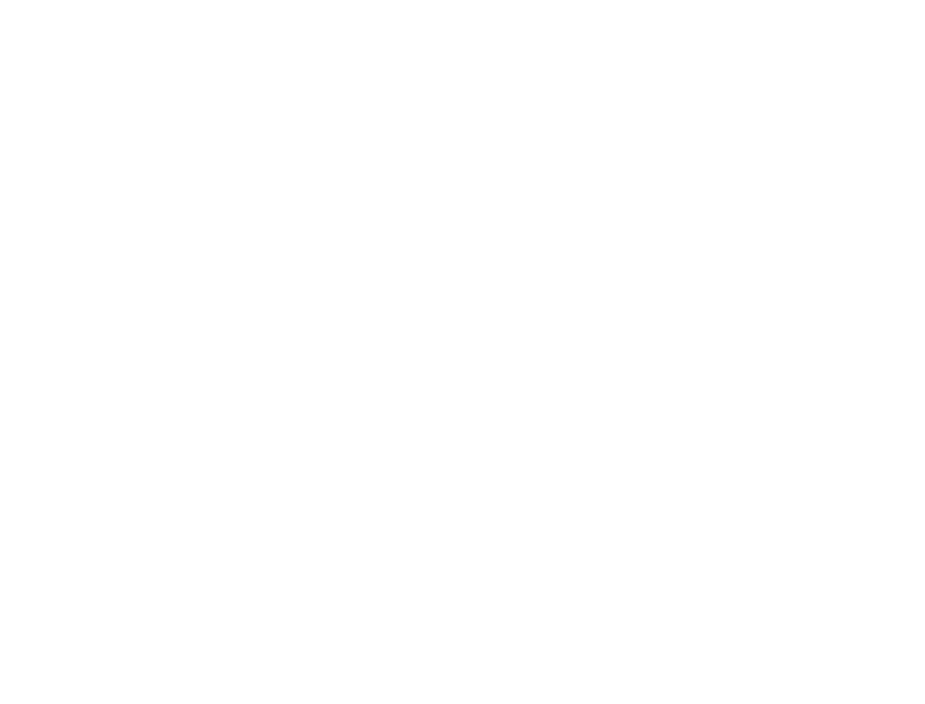
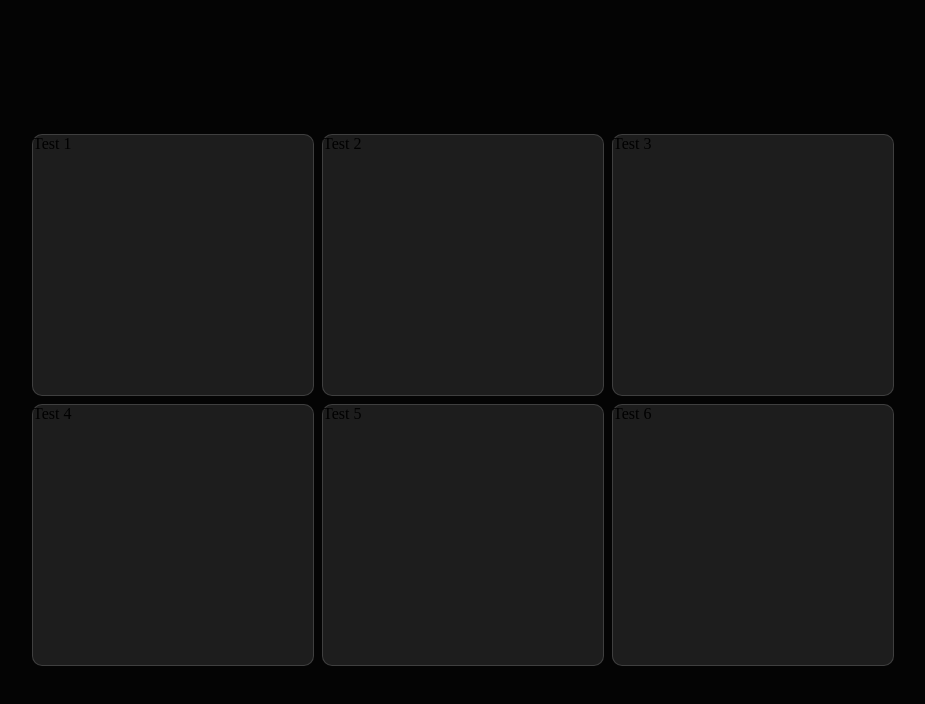
Before and after one commit to aleBranching/css-multi-card-hover-effext, a plain HTML site: page index.html in a window 1280 px wide. Shown: the whole page, without its empty margins (150-1075 px from the left). Drawn offline with Linux system fonts and the light colour scheme.

Commit message:
basic hover done

```diff
--- a/index.html
+++ b/index.html
@@ -7,5 +7,33 @@
     <title>Document</title>
     <link rel="stylesheet" href="style.css" />
   </head>
-  <body></body>
+  <body>
+    <div id="cards">
+      <div class="card">Test 1</div>
+      <div class="card">Test 2</div>
+      <div class="card">Test 3</div>
+      <div class="card">Test 4</div>
+      <div class="card">Test 5</div>
+      <div class="card">Test 6</div>
+    </div>
+  </body>
+  <script>
+    const handleMouseMove = (e) => {
+      console.log(e);
+
+      const relativeX = e.layerX;
+      const relativeY = e.layerY;
+
+      console.log(e.target.style);
+      const color = "red";
+
+      e.target.style.setProperty("--x-coord", `${relativeX}px`);
+      e.target.style.setProperty("--y-coord", `${relativeY}px`);
+      e.target.style.setProperty("--test", color);
+    };
+
+    document.querySelectorAll(".card").forEach((aCard) => {
+      aCard.addEventListener("mousemove", (e) => handleMouseMove(e));
+    });
+  </script>
 </html>
--- a/style.css
+++ b/style.css
@@ -0,0 +1,59 @@
+:root {
+  --bg-color: rgb(4, 4, 4);
+}
+
+body {
+  display: flex;
+  align-items: center;
+  justify-content: center;
+  margin: 0;
+  padding: 0;
+  background-color: var(--bg-color);
+  height: 100vh;
+  overflow: hidden;
+  width: 100vw;
+}
+
+#cards {
+  /* height: 0vh; */
+  width: calc(100%-20px);
+  gap: 8px;
+  /* width: 80vh; */
+  max-width: 916px;
+  display: flex;
+  flex-wrap: wrap;
+}
+
+.card {
+  height: 260px;
+  width: 280px;
+  /* background-color: pink; */
+  border: 1px solid rgba(255, 255, 255, 0.15);
+  background-color: rgba(255, 255, 255, 0.1);
+  border-radius: 10px;
+  cursor: pointer;
+  position: relative;
+  /* opacity: 0; */
+}
+
+.card::before {
+  background: radial-gradient(
+    800px circle at var(--x-coord) var(--y-coord),
+    rgba(255, 255, 255, 0.1),
+    transparent 40%
+  );
+
+  /* background-color: var(--test); */
+  border-radius: inherit;
+  content: "";
+  height: 100%;
+  width: 100%;
+  position: absolute;
+  z-index: 2;
+  opacity: 0;
+  transition: opacity 500ms ease;
+}
+
+.card:hover::before {
+  opacity: 1;
+}
```
